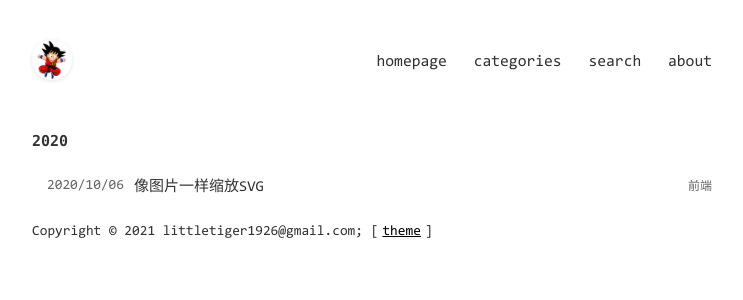
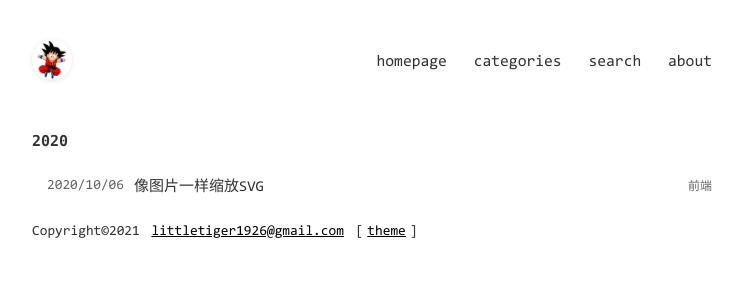
Before and after one commit to gogxie/gogxie.github.io, a Jekyll site: the page built from index.html, in a window 1280 px wide. Shown: the top 300 px of the page, without its empty margins (268-1011 px from the left). Built offline with Jekyll 4.4.1, drawn with Linux system fonts in a browser that asks for light colours; part of the change alters nothing that is shown.

Commit message:
clean up

```diff
--- a/_config.yml
+++ b/_config.yml
@@ -4,7 +4,7 @@ encoding: utf-8
 title: Guodong Xie's Notebook
 description: Guodong Xie's Notebook
 author: Guodong Xie
-footerText: 'Copyright © 2021 littletiger1926@gmail.com; '
+footerText: 'Copyright©2021'
 
 # 这些不要动
 permalink: /posts/:year/:month/:day/:title.html
--- a/_includes/footer.html
+++ b/_includes/footer.html
@@ -1,5 +1,6 @@
 <footer class="footer">
   <span>{{ site.footerText }}</span>
+  <a href = "mailto: littletiger1926@gmail.com">littletiger1926@gmail.com</a>
   {%- comment %} Original theme from Tmaize, thanks! {% endcomment %}
   [<a href="https://github.com/TMaize/tmaize-blog">theme</a>]
 </footer>
```
